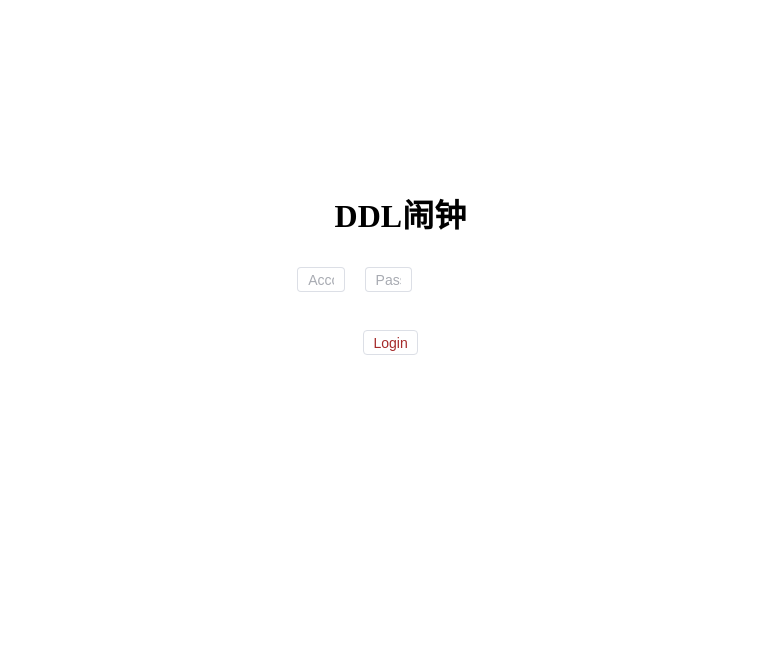
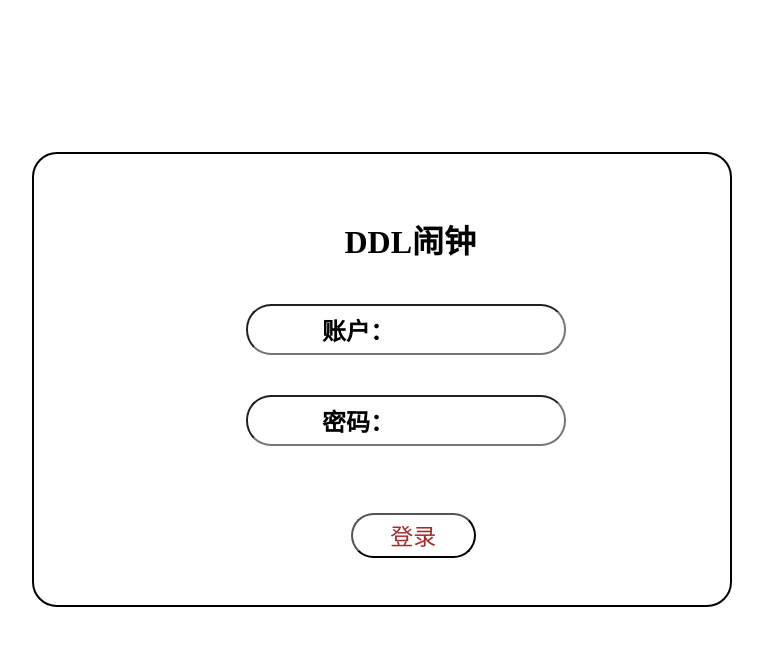
Before and after one commit to szw0407/frontend-ddlAlarm, a Vue app in the folder DDL闹钟/: page / in a window 1280 px wide. Shown: the top 646 px of the page, without its empty margins (258-1021 px from the left). Built offline with nearby package versions, Linux system fonts and the light colour scheme.

Commit message:
picture the ui of LoginPage.

```diff
--- a/DDL闹钟/src/components/LoginPage.vue
+++ b/DDL闹钟/src/components/LoginPage.vue
@@ -2,12 +2,12 @@
 import { ref } from "vue"
 import { ElMessageBox, ElLoading } from 'element-plus'
 
-function login(a, b){
-    if (a==="admin"){
-        if (b==="123456"){
+function login(a, b) {
+    if (a === "admin") {
+        if (b === "123456") {
             return true
         }
-    }else {
+    } else {
         return false
     }
 }
@@ -44,41 +44,62 @@ function loginTry() {
     <div id="loginPage">
         <el-form id="form">
             <h1 id="title">DDL闹钟</h1>
-            <el-input class="inputArea" v-model="account" placeholder="Account" maxlength="10" />
-            <el-input class="inputArea" v-model="password" type="password" placeholder="Password" show-password
-                maxlength="15" />
-            <el-button id="loginButton" @click="loginTry"> Login </el-button> <!-- 按了就触发登录动作 -->
+            <span class="label"><h2 class="label-init">账户：</h2></span><input class="inputArea" v-model="account" maxlength="10" />
+            <span class="label"><h2 class="label-init">密码：</h2></span><input class="inputArea" v-model="password" type="password" show-password maxlength="15" />
+            <button id="loginButton" @click="loginTry"> 登录 </button> <!-- 按了就触发登录动作 -->
         </el-form>
     </div>
 </template>
 
-<style>
+<style scoped>
 #loginPage {
-    width: 100%;
+    width: 55%;
+    height: 90%;
+    border: 2px solid #000;
+    border-radius: 25px;
+    margin: 0 auto;
+    margin-top: 12%;
 }
 
 #form {
-    width: 15%;
+    width: 45%;
     margin: 0 auto;
-    margin-top: 15%;
 }
 
 .inputArea {
-    width: 25%;
-    height: 25px;
-    margin: 10px;
+    width: 100%;
+    height: 45px;
+    margin: 20px;
+    border-radius: 25px;
+    line-height: 25px;
+    font-size: 19px;
+    text-indent: 15px;
 }
 
 #loginButton {
-    width: 55px;
-    height: 25px;
+    width: 125px;
+    height: 45px;
     color: brown;
     background-color: white;
     margin-left: 40%;
+    border-radius: 25px;
+    font-size: 23px;
     margin-top: 15%;
+    margin-bottom: 15%;
 }
 
-#title{
-    margin-left: 25%;
+#title {
+    margin-left: 38%;
+    margin-top: 20%;
+}
+
+.label{
+    position: absolute;
+    left: 580px;
+}
+
+.label-init{
+    position: relative;
+    top: 8px;
 }
 </style>
```
